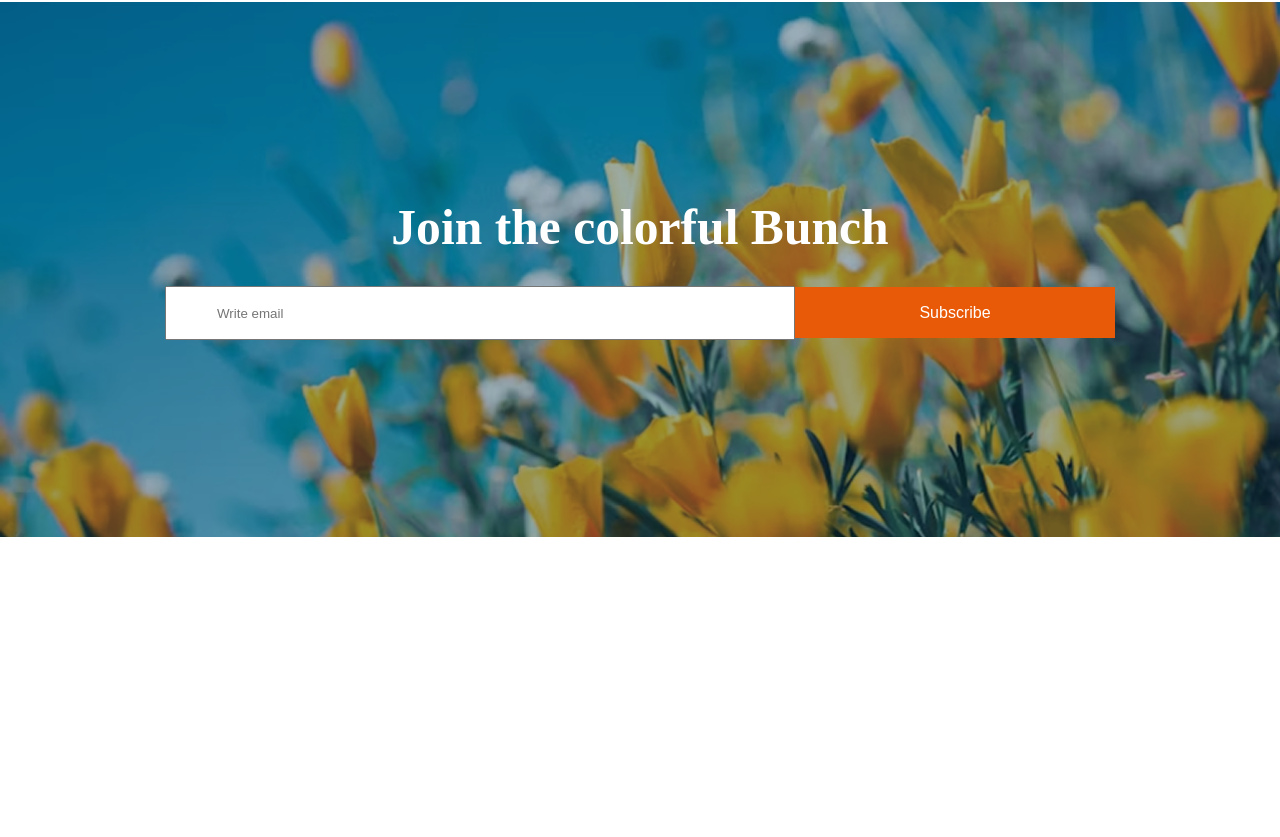
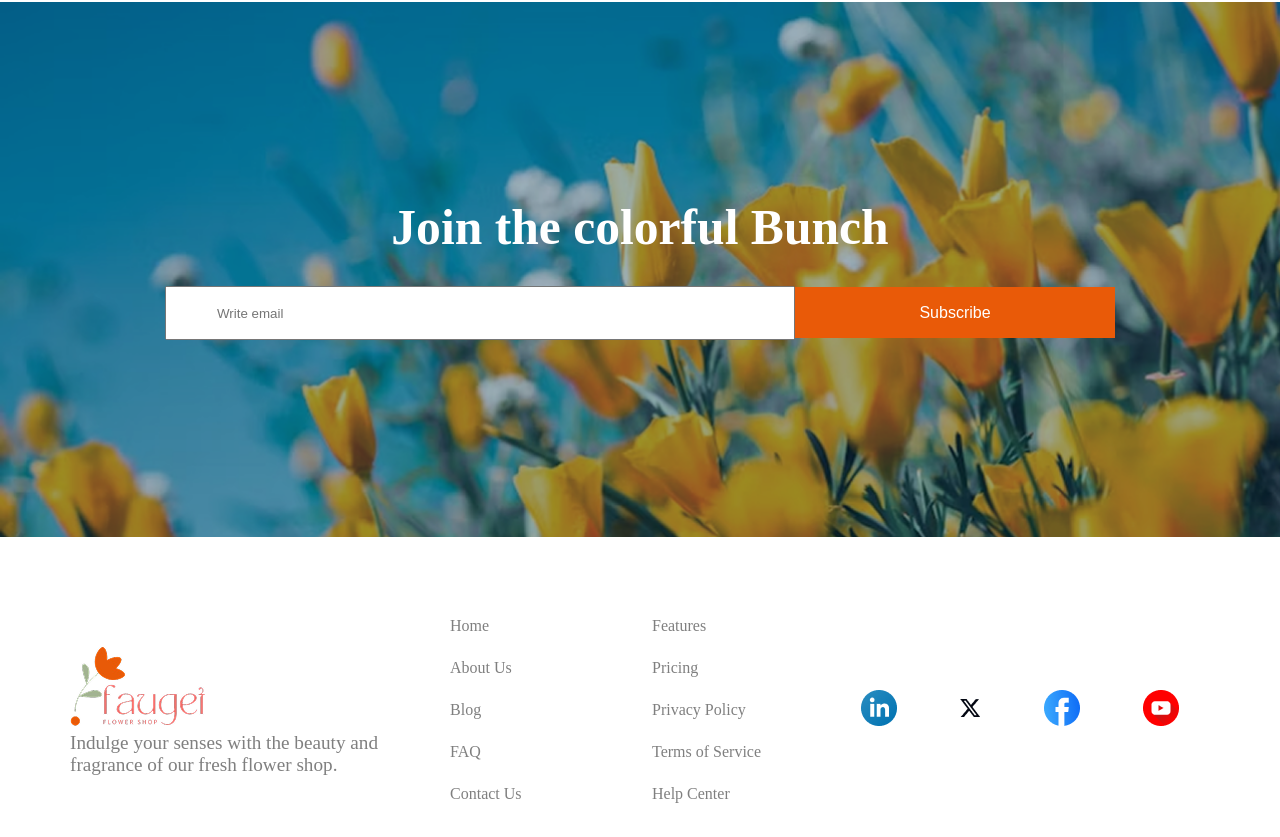
Before and after one commit to sakibdev567/Responsive-flower-shop, a plain HTML site: page index.html in a window 1280 px wide. Shown: the part 3015-3852 px from the top of the page. Before the commit the page ends 3552 px from the top, so only its background shows below. Drawn offline with Linux system fonts and the light colour scheme.

Commit message:
added footer section

```diff
--- a/index.html
+++ b/index.html
@@ -230,6 +230,33 @@
           </div>
         </div>
       </section>
+      <footer class="important-links flex">
+        <div class="footer-logo-desc">
+          <img src="./assets/logo.png" alt="" />
+          <p class="footer-desc light-dark-5">
+            Indulge your senses with the beauty and fragrance of our fresh
+            flower shop.
+          </p>
+        </div>
+        <div class="page-links">
+          <a href="">Home</a>
+          <a href="">Features</a>
+          <a href="">About Us</a>
+          <a href="">Pricing</a>
+          <a href="">Blog</a>
+          <a href="">Privacy Policy</a>
+          <a href="">FAQ</a>
+          <a href="">Terms of Service</a>
+          <a href="">Contact Us</a>
+          <a href="">Help Center</a>
+        </div>
+        <div class="social-link flex">
+          <a href="#"><img src="./assets/icon-linkedin.png" alt="" /></a>
+          <a href="#"><img src="./assets/icon-twitter.png" alt="" /></a>
+          <a href="#"><img src="./assets/icon-facebook.png" alt="" /></a>
+          <a href="#"><img src="./assets/icon-youtube.png" alt="" /></a>
+        </div>
+      </footer>
     </main>
   </body>
 </html>
--- a/style.css
+++ b/style.css
@@ -222,6 +222,39 @@
   font-size: 1rem;
 }
 
+/* footer section style */
+.important-links {
+  justify-content: space-between;
+  align-items: center;
+  max-width: 1140px;
+  margin: 80px auto;
+}
+
+.page-links {
+  display: grid;
+  grid-template-columns: repeat(2, 1fr);
+  width: 33.33%;
+  gap: 1.5rem;
+}
+
+.page-links a {
+  text-decoration: none;
+  color: rgba(0, 0, 0, 0.5);
+}
+
+.footer-desc {
+  font-size: 1.2rem;
+}
+
+.footer-logo-desc {
+  width: 33.33%;
+}
+
+.social-link {
+  justify-content: space-around;
+  align-items: center;
+  width: 33.33%;
+}
 /* Responsive Styles for mobile Device */
 @media screen and (max-width: 576px) {
   .navbar {
@@ -266,4 +299,16 @@
   .right-column {
     min-height: 200px;
   }
+  .important-links {
+    flex-direction: column;
+  }
+  .page-links {
+    grid-template-columns: 1fr;
+  }
+  .footer-logo-desc,
+  .social-link,
+  .page-links {
+    width: 80%;
+    margin-bottom: 50px;
+  }
 }
```
